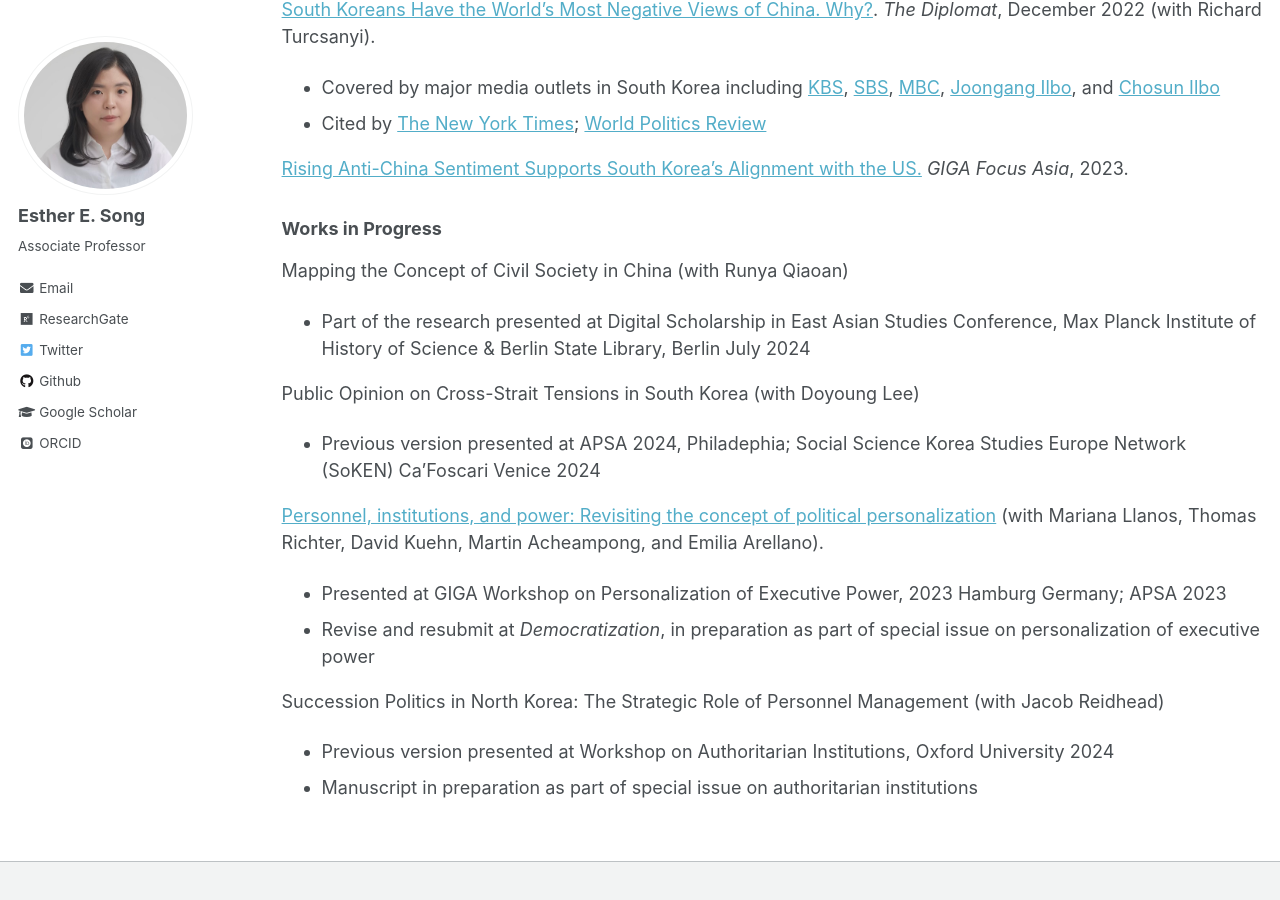
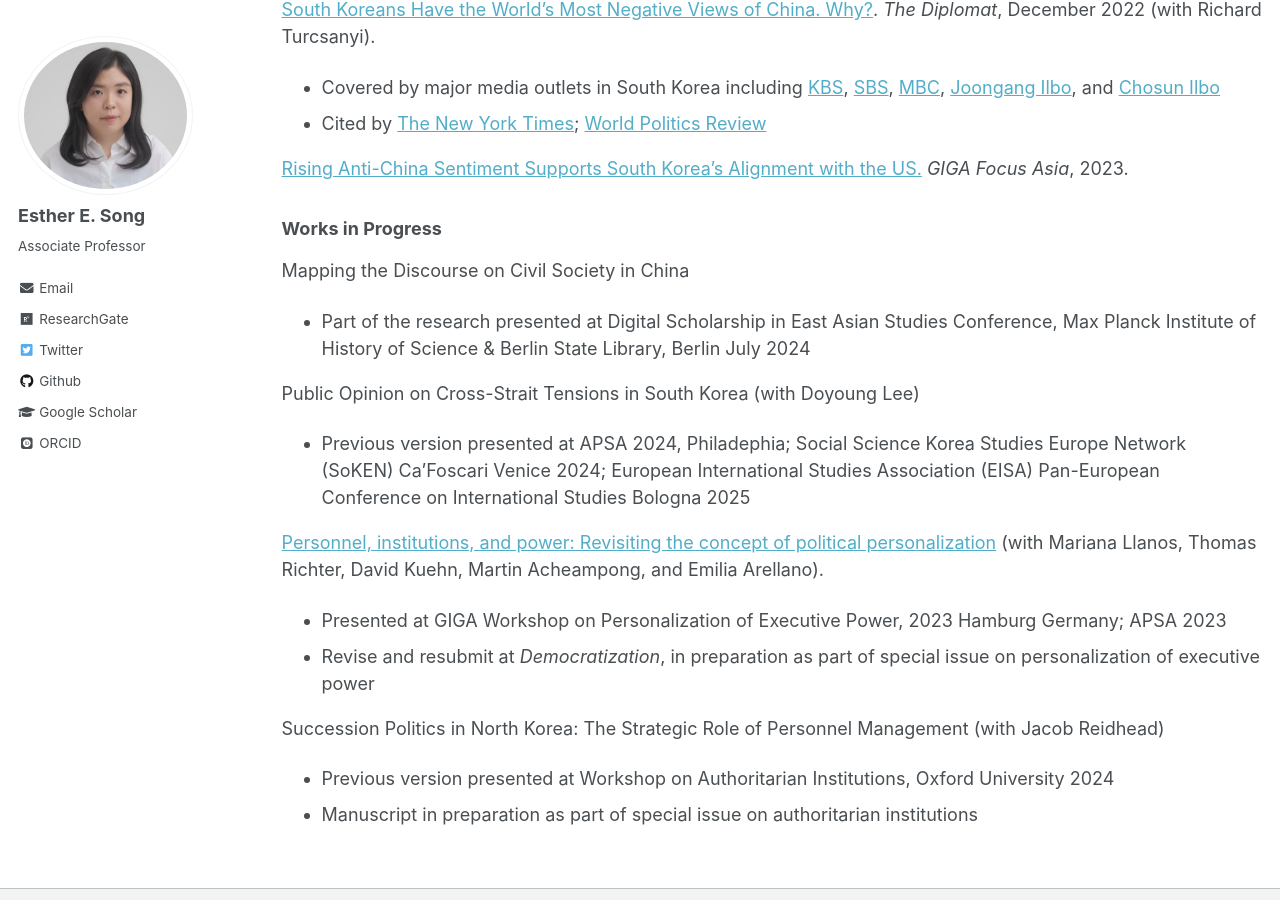
Before and after one commit to ehsong/ehsong.github.io, a Jekyll site: the page built from _pages/research.md, in a window 1280 px wide and 900 px high, scrolled down 2423 px. Built offline with Jekyll 4.4.1, drawn with Linux system fonts in a browser that asks for light colours; some web fonts are replaced.

Commit message:
Update research.md

```diff
--- a/_pages/research.md
+++ b/_pages/research.md
@@ -59,11 +59,11 @@ Qiaoan, Runya and Esther E. Song. 2024. [“Changes in State-Civil Society Relat
 
 ### Works in Progress
 
-Mapping the Concept of Civil Society in China (with Runya Qiaoan)
+Mapping the Discourse on Civil Society in China
 - Part of the research presented at Digital Scholarship in East Asian Studies Conference, Max Planck Institute of History of Science & Berlin State Library, Berlin July 2024
 
 Public Opinion on Cross-Strait Tensions in South Korea (with Doyoung Lee)
-- Previous version presented at APSA 2024, Philadephia; Social Science Korea Studies Europe Network (SoKEN) Ca'Foscari Venice 2024
+- Previous version presented at APSA 2024, Philadephia; Social Science Korea Studies Europe Network (SoKEN) Ca'Foscari Venice 2024; European International Studies Association (EISA) Pan-European Conference on International Studies Bologna 2025
 
 [Personnel, institutions, and power: Revisiting the concept of political personalization](https://www.giga-hamburg.de/en/publications/giga-working-papers/personnel-institutions-power-revisiting-concept-of-executive-personalisation) (with Mariana Llanos, Thomas Richter, David Kuehn, Martin Acheampong, and Emilia Arellano).
 - Presented at GIGA Workshop on Personalization of Executive Power, 2023 Hamburg Germany; APSA 2023
```
